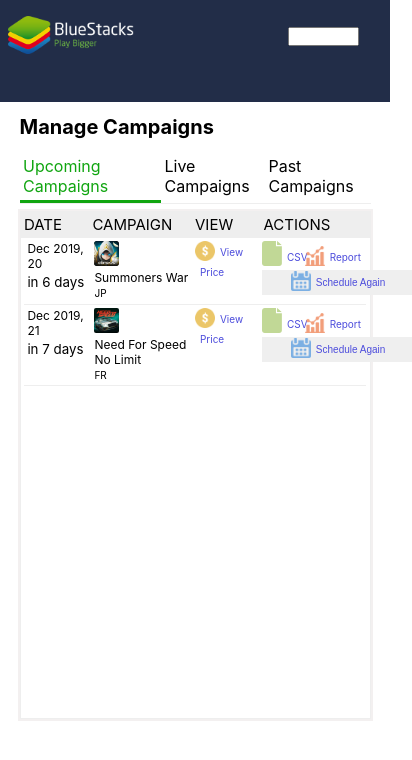
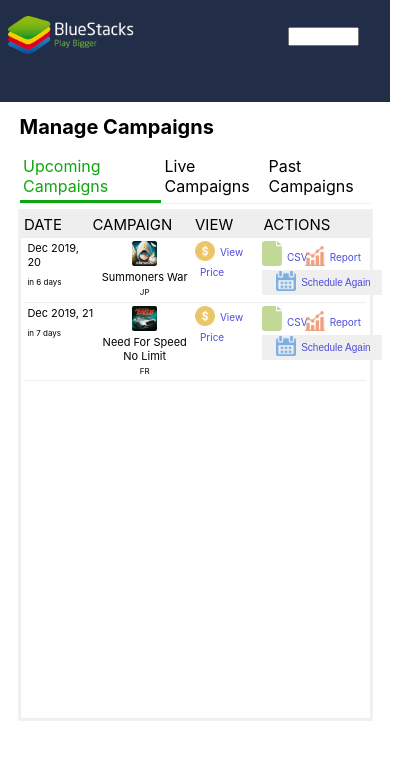
Before and after one commit to rakeshpandey791/bluestack, a React (Create React App) app: page / in a window 390 px wide. Shown: the top 760 px of the page, 412 px wide, since content can reach past the window. Built offline with nearby package versions, Linux system fonts and the light colour scheme.

Commit message:
master set env variable for root path

```diff
--- a/src/component/CampaignList/CampaignDetail/CampaignDetail.js
+++ b/src/component/CampaignList/CampaignDetail/CampaignDetail.js
@@ -1,8 +1,8 @@
 import React, {Component} from 'react';
 import {connect} from "react-redux";
-import {setSelectedCampaign, scheduleAgain} from './../../../store/action/campaignAction';
+import {setSelectedCampaign, scheduleAgain} from 'src/store/action/campaignAction';
 
-import './CampaignDetail.scss';
+import 'src/component/CampaignList/CampaignDetail/CampaignDetail.scss';
 import moment from "moment";
 import DatePicker from "react-datepicker";
 
--- a/src/component/CampaignList/CampaignDetail/CampaignDetail.scss
+++ b/src/component/CampaignList/CampaignDetail/CampaignDetail.scss
@@ -53,10 +53,14 @@
     .list-data {
 
       p{
-        font-size: 12px;
+        font-size: 11px;
+      }
+      small {
+        font-size: 8px;
       }
       .campaign-name {
         grid-template-columns: 100%;
+        text-align: center;
         img {
           width: 25px;
           border-radius: 2px;
@@ -77,7 +81,7 @@
 
       button {
         border: none;
-        width: 150px;
+        width: 120px;
         outline: none;
       }
     }
--- a/src/component/CampaignList/CampaignPricing/CampaignPricing.js
+++ b/src/component/CampaignList/CampaignPricing/CampaignPricing.js
@@ -1,7 +1,7 @@
 import React, {Component} from 'react';
 import {connect} from 'react-redux';
-import './CampaignPricing.scss';
-import {setSelectedCampaign} from './../../../store/action/campaignAction';
+import 'src/component/CampaignList/CampaignPricing/CampaignPricing.scss';
+import {setSelectedCampaign} from 'src/store/action/campaignAction';
 
 class CampaignPricing extends Component {
 
--- a/src/component/Header/Header.js
+++ b/src/component/Header/Header.js
@@ -1,7 +1,7 @@
 import React, {Component} from 'react';
 import {connect} from 'react-redux';
-import './Header.scss';
-import {CHANGE_LANGUAGE} from "./../../store/actionConstant";
+import 'src/component/Header/Header.scss';
+import {CHANGE_LANGUAGE} from "src/store/actionConstant";
 
 class Header extends Component {
 
--- a/src/store/action/campaignAction.js
+++ b/src/store/action/campaignAction.js
@@ -1,5 +1,5 @@
-import {GET_CAMPAIGN_LIST, UPDATE_CAMPAIGN_TYPE, SET_SELECTED_CAMPAIGN, CAMPAIGN_TYPE} from "../actionConstant";
-import campaigns from '../campaign';
+import {GET_CAMPAIGN_LIST, UPDATE_CAMPAIGN_TYPE, SET_SELECTED_CAMPAIGN, CAMPAIGN_TYPE} from "src/store/actionConstant";
+import campaigns from 'src/store/campaign';
 
 /*
     Return data based on campaign Type(Upcoming, live and past) and will trigger when user switch tabs
--- a/src/store/configureStore.js
+++ b/src/store/configureStore.js
@@ -1,7 +1,7 @@
 import {createStore, applyMiddleware} from "redux";
 import thunk from "redux-thunk";
 import {logger} from 'redux-logger';
-import rootReducer from "./reducer";
+import rootReducer from "src/store/reducer";
 
 const configureStore = () => {
     const store = createStore(rootReducer, applyMiddleware(thunk, logger));
--- a/src/store/reducer/campaignReducer.js
+++ b/src/store/reducer/campaignReducer.js
@@ -1,4 +1,4 @@
-import {GET_CAMPAIGN_LIST, SET_SELECTED_CAMPAIGN, UPDATE_CAMPAIGN_TYPE, CAMPAIGN_TYPE} from "../actionConstant";
+import {GET_CAMPAIGN_LIST, SET_SELECTED_CAMPAIGN, UPDATE_CAMPAIGN_TYPE, CAMPAIGN_TYPE} from "src/store/actionConstant";
 
 const initialState = {
     campaignList: [],
--- a/src/store/reducer/index.js
+++ b/src/store/reducer/index.js
@@ -1,6 +1,6 @@
 import {combineReducers} from "redux";
-import campaignReducer from "./campaignReducer";
-import localizationReducer from "./localizationReducer";
+import campaignReducer from "src/store/reducer/campaignReducer";
+import localizationReducer from "src/store/reducer/localizationReducer";
 
 const rootReducer = combineReducers({
     campaignReducer: campaignReducer,
--- a/src/store/reducer/localizationReducer.js
+++ b/src/store/reducer/localizationReducer.js
@@ -1,5 +1,5 @@
-import {CHANGE_LANGUAGE} from "../actionConstant";
-import {data} from './../../i18n';
+import {CHANGE_LANGUAGE} from "src/store/actionConstant";
+import {data} from 'src/i18n';
 
 const initialState = {
     translation: data.en
```
Also changed, not shown: src/component/CampaignList/CampaignList.js (+4 -4 lines), 1 other file (tests, documents, lock files or other folders).
